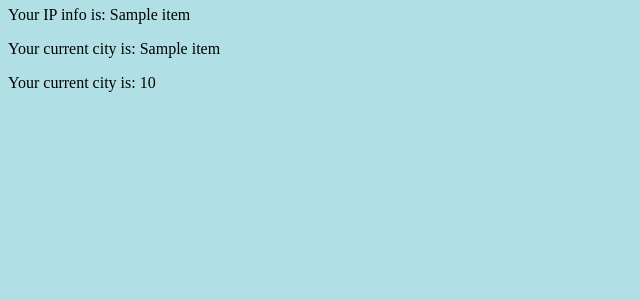
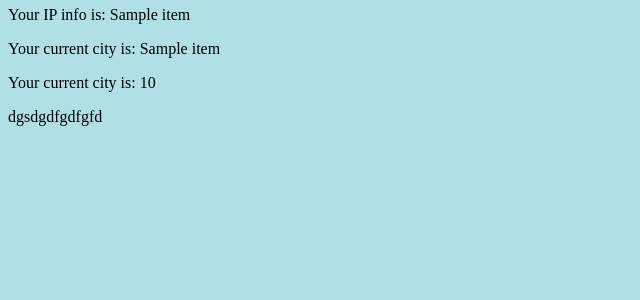
Before and after one commit to bdobay/IPweatherapp, a Flask app: page / in a window 1280 px wide. Shown: the part 224-524 px from the top of the page, without its empty margins (0-640 px from the left). Run offline with Flask 2, Linux system fonts and the light colour scheme; a database or web service that is not in the repository returns one stand-in record (values such as "Sample title"); data that the repository does not hold is empty.

Commit message:
weather api test

```diff
--- a/templates/index.html
+++ b/templates/index.html
@@ -8,6 +8,7 @@
     <p> Your IP info is: {{value2}} </p>
     <p> Your current city is: {{value3}} </p>
     <p> Your current city is: {{value4}} </p>
+    <p> dgsdgdfgdfgfd </p>
     {% endblock %}
   </body>
 </html>
```
